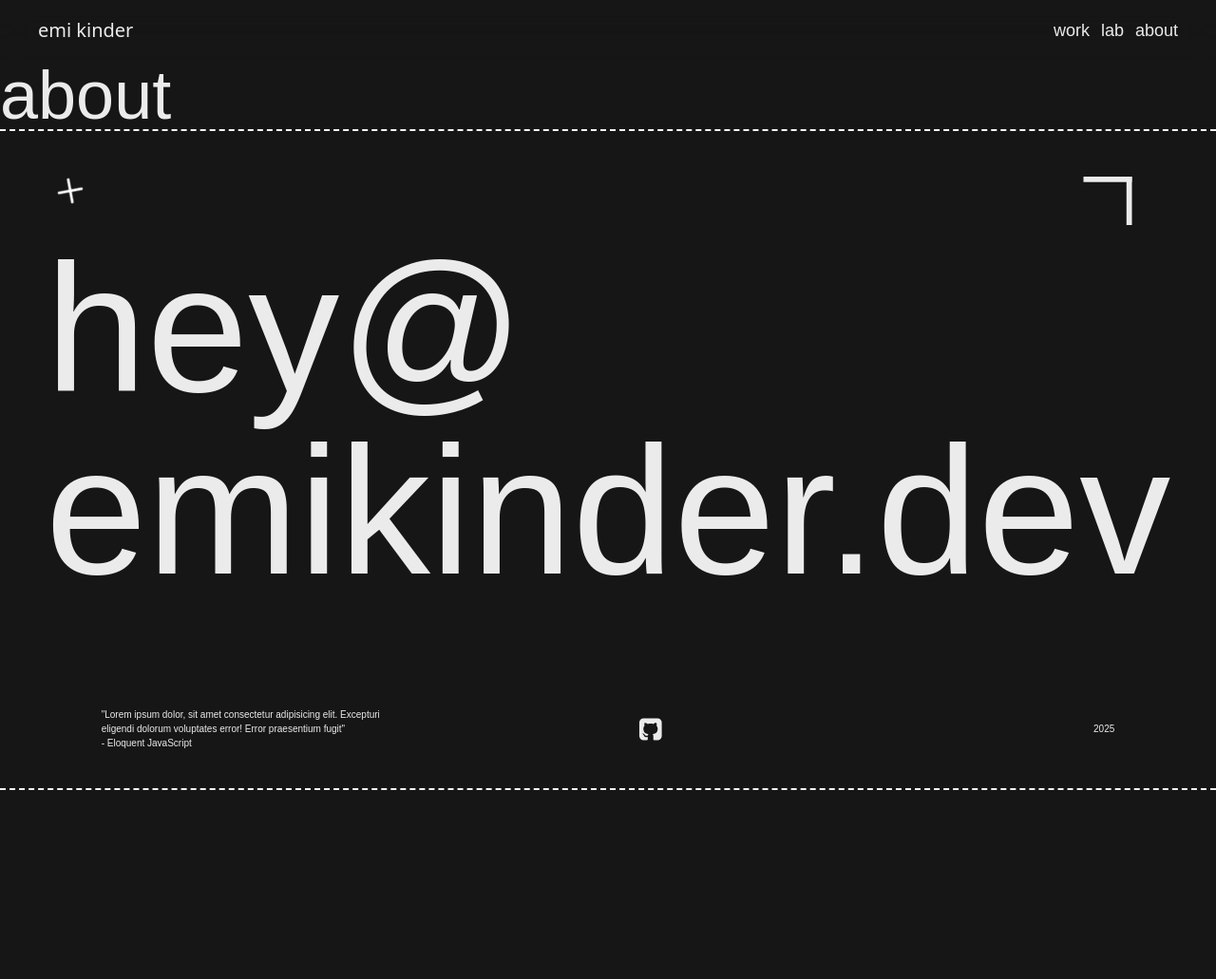
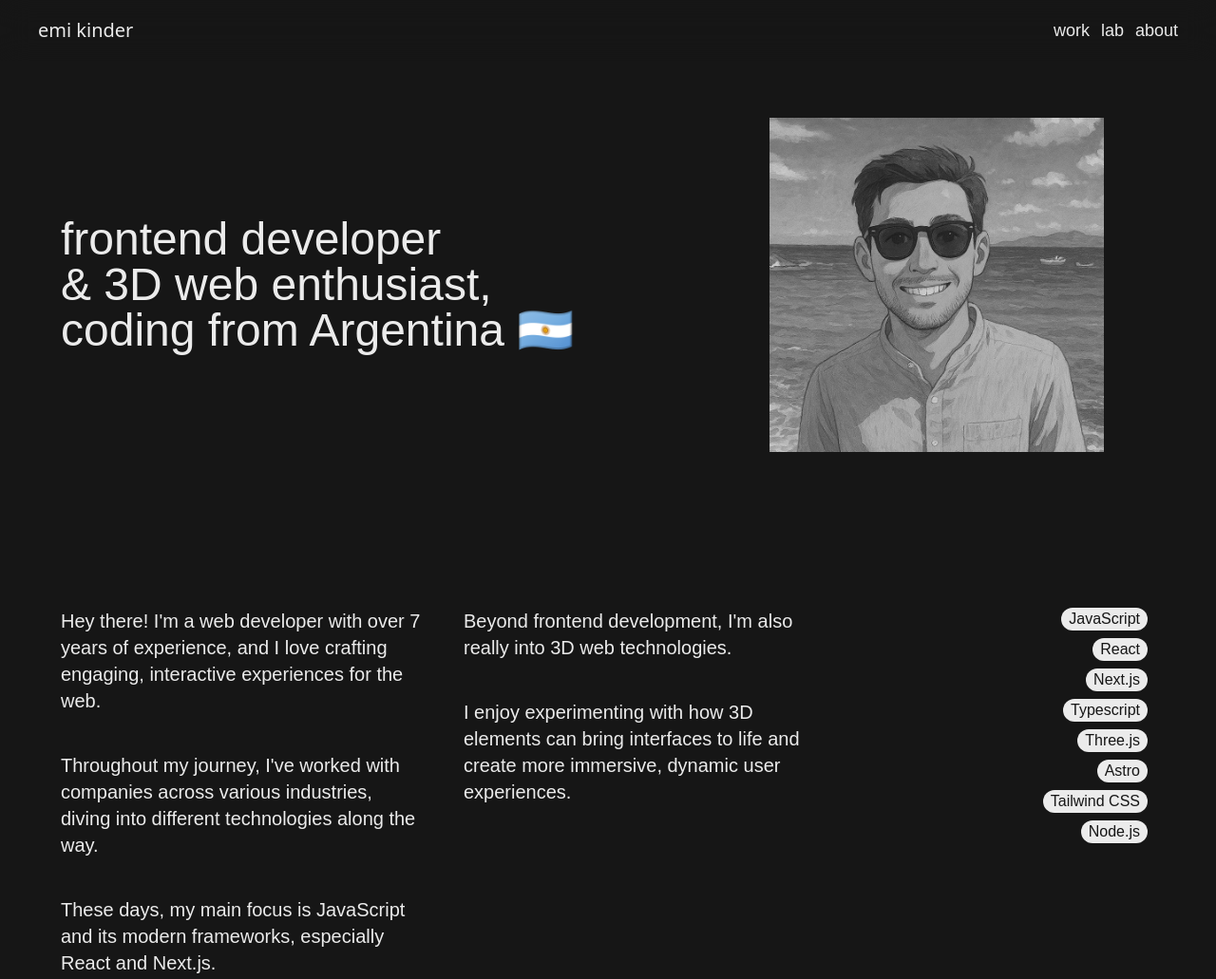
Before and after one commit to emikinder/portf0lio, an Astro site: page /about in a window 1280 px wide. Shown: the top 1031 px of the page at 95% size. Before the commit the page ends 872 px from the top, so only its background shows below. Built offline with nearby package versions, Linux system fonts and the light colour scheme; Astro itself is replaced by a stand-in of ours; a web font is replaced by a local one.

Commit message:
refactor-2025: wip

```diff
--- a/src/components/Footer.astro
+++ b/src/components/Footer.astro
@@ -20,6 +20,8 @@
   <section class="flex-grow flex flex-col justify-center">
     <p
       id="mail"
+      aria-label="Copy email address to clipboard"
+      role="button"
       class="hover:underline cursor-pointer font-inclusive text-5xl md:text-8xl lg:text-9xl xl:text-[12rem]"
     >
       hey@<br />emikinder.dev
@@ -37,11 +39,7 @@
   </section>
   <section class="w-full md:w-10/12 flex gap-12 items-center pb-10">
     <section class="hidden md:block w-1/3">
-      <h6>
-        "Lorem ipsum dolor, sit amet consectetur adipisicing elit. Excepturi
-        eligendi dolorum voluptates error! Error praesentium fugit" <br /> - Eloquent
-        JavaScript
-      </h6>
+      <h6>"Go out and get busy"</h6>
     </section>
     <Fade
       direction="up"
--- a/src/components/Lab.astro
+++ b/src/components/Lab.astro
@@ -3,7 +3,7 @@
 ---
 
 <section
-  class="flex flex-col pt-16 h-[100vh] gap-4"
+  class="flex flex-col pt-16 h-[50vh] gap-4"
   id="lab"
 >
   <section class="flex justify-between items-baseline custom-padding">
--- a/src/layouts/Layout.astro
+++ b/src/layouts/Layout.astro
@@ -78,6 +78,11 @@
   <body class="bg-customBlack text-customWhite">
     <Navbar />
     <slot />
+    <div
+      id="progress-bar"
+      class="fixed bottom-0 left-0 h-1 bg-customPink z-50"
+    >
+    </div>
   </body><style is:global>
     :root {
       color-scheme: dark;
@@ -172,46 +177,16 @@
       height: 100svh;
     }
 
-    /* .custom-cursor {
-      position: fixed;
-      width: 10px;
-      height: 10px;
-      border: 1px solid white;
-      border-radius: 50%;
-      pointer-events: none;
-      transform: translate(-50%, -50%);
-      z-index: 9999;
-      transition: transform 0.3s ease;
-      mix-blend-mode: difference;
-    }
-
-    .cursor-enlarge {
-      transform: translate(-50%, -50%) scale(2.5);
-    } */
   </style>
 </html>
-<!-- <script>
-  document.addEventListener('DOMContentLoaded', () => {
-    const cursor = document.createElement('div');
-    cursor.classList.add('custom-cursor');
-    document.body.appendChild(cursor);
-
-    document.addEventListener('mousemove', (e) => {
-      cursor.style.left = e.clientX + 'px';
-      cursor.style.top = e.clientY + 'px';
-    });
-
-    // Add event listeners to project links
-    const projectLinks = document.querySelectorAll('.big-cursor');
-
-    projectLinks.forEach((link) => {
-      link.addEventListener('mouseenter', () => {
-        cursor.classList.add('cursor-enlarge');
-      });
-
-      link.addEventListener('mouseleave', () => {
-        cursor.classList.remove('cursor-enlarge');
-      });
-    });
+<script>
+  document.addEventListener('scroll', () => {
+    const scrollTop = document.documentElement.scrollTop;
+    const scrollHeight =
+      document.documentElement.scrollHeight -
+      document.documentElement.clientHeight;
+    const scrollPercentage = (scrollTop / scrollHeight) * 100;
+    document.getElementById('progress-bar').style.width =
+      scrollPercentage + '%';
   });
-</script> -->
+</script>
--- a/src/pages/about.astro
+++ b/src/pages/about.astro
@@ -1,11 +1,79 @@
 ---
 import Footer from '../components/Footer.astro';
 import Layout from '../layouts/Layout.astro';
+
+const techs = [
+  'JavaScript',
+  'React',
+  'Next.js',
+  'Typescript',
+  'Three.js',
+  'Astro',
+  'Tailwind CSS',
+  'Node.js',
+];
 ---
 
 <Layout title="emikinder | about">
   <main class="flex flex-col justify-center mx-auto w-full">
-    <p class="font-inclusive pt-16 text-4xl sm:text-5xl lg:text-7xl">about</p>
+    <section
+      class="h-[75vh] custom-padding flex flex-col gap-10 md:flex-row items-center justify-center"
+    >
+      <div class="w-full">
+        <p class="font-inclusive text-3xl sm:text-4xl lg:text-5xl">
+          frontend developer
+        </p>
+        <p class="font-inclusive text-3xl sm:text-4xl lg:text-5xl">
+          & 3D web enthusiast,
+        </p>
+        <p class="font-inclusive text-3xl sm:text-4xl lg:text-5xl">
+          coding from Argentina 🇦🇷
+        </p>
+      </div>
+      <div class="w-full">
+        <img
+          src="/photo.jpeg"
+          alt="emikinder"
+          class="w-[60%] mx-auto grayscale"
+        />
+      </div>
+    </section>
+    <section
+      class="custom-padding pr-4 md:pr-16 flex flex-col md:flex-row gap-10 my-10 font-inclusive"
+    >
+      <div class="w-full md:w-1/3">
+        <p class="text-lg md:text-xl lg:text-xl mb-10">
+          Hey there! I'm a web developer with over 7 years of experience, and I
+          love crafting engaging, interactive experiences for the web.
+        </p>
+        <p class="text-lg md:text-xl lg:text-xl mb-10">
+          Throughout my journey, I've worked with companies across various
+          industries, diving into different technologies along the way.
+        </p>
+        <p class="text-lg md:text-xl lg:text-xl">
+          These days, my main focus is JavaScript and its modern frameworks,
+          especially React and Next.js.
+        </p>
+      </div>
+      <div class="w-full md:w-1/3">
+        <p class="text-lg md:text-xl lg:text-xl mb-10">
+          Beyond frontend development, I'm also really into 3D web technologies.
+        </p>
+        <p class="text-lg md:text-xl lg:text-xl">
+          I enjoy experimenting with how 3D elements can bring interfaces to
+          life and create more immersive, dynamic user experiences.
+        </p>
+      </div>
+      <div class="flex-1 flex flex-row flex-wrap md:flex-col gap-2 items-end">
+        {
+          techs.map((tech) => (
+            <div class="w-fit text-md text-customBlack group-hover:text-customWhite bg-customWhite group-hover:delay-100 group-hover:bg-customBlack px-2 rounded-full mr-2">
+              {tech}
+            </div>
+          ))
+        }
+      </div>
+    </section>
     <Footer />
   </main>
 </Layout>
```
Also changed, not shown: src/components/Works.astro (+0 -8 lines).
